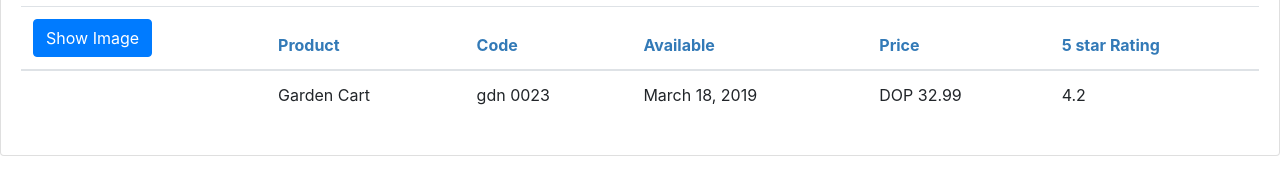
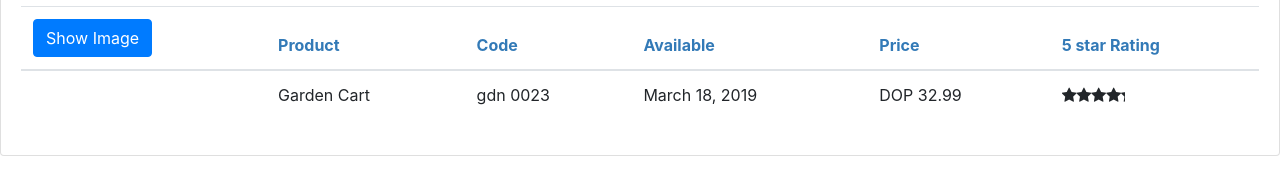
Before and after one commit to bbaldallaque/AngularClass, an Angular app in the folder AprendiendoAngular/: page / in a window 1280 px wide. Shown: the part 187-356 px from the top of the page. Built offline with nearby package versions, Linux system fonts and the light colour scheme.

Commit message:
Building Nested Components

```diff
--- a/AprendiendoAngular/src/app/Product/product-list-component.html
+++ b/AprendiendoAngular/src/app/Product/product-list-component.html
@@ -39,7 +39,9 @@
                         <td>{{ product.productCode | lowercase | convertToSpaces: '-' }}</td>
                         <td>{{ product.releaseDate }}</td>
                         <td>{{ product.price | currency: 'DOP ': 'symbol': '1.2-2'}}</td>
-                        <td>{{ product.starRating }}</td>
+                        <td>
+                            <pm-star [rating]='product.starRating' (ratingClicked)='onRatingClicked($event)'></pm-star>
+                        </td>
                     </tr>
                 </tbody>
             </table>
--- a/AprendiendoAngular/src/app/Product/product-list.component.ts
+++ b/AprendiendoAngular/src/app/Product/product-list.component.ts
@@ -51,6 +51,10 @@ constructor() {
 
 }
 
+onRatingClicked(message: string): void {
+  this.pageTitle = 'Product List: ' + message;
+}
+
 performFilter(filterBy: string): IProduct[] {
   filterBy = filterBy.toLocaleLowerCase();
   return this.products.filter((product: IProduct) =>
--- a/AprendiendoAngular/src/app/app.module.ts
+++ b/AprendiendoAngular/src/app/app.module.ts
@@ -7,12 +7,14 @@ import { AppComponent } from './app.component';
 import { ProductListComponent } from './Product/product-list.component';
 import { from } from 'rxjs';
 import { ConvertToSpacesPipe } from './shared/convert-to-spaces.pipe';
+import { StarComponent } from './shared/star.component';
 
 @NgModule({
   declarations: [
     AppComponent,
     ProductListComponent,
-    ConvertToSpacesPipe
+    ConvertToSpacesPipe,
+    StarComponent
   ],
   imports: [
     BrowserModule,
--- /dev/null
+++ b/AprendiendoAngular/src/app/shared/star.component.css
@@ -0,0 +1,7 @@
+.crop {
+    overflow: hidden;
+}
+
+div {
+    cursor: pointer;
+}
--- /dev/null
+++ b/AprendiendoAngular/src/app/shared/star.component.html
@@ -0,0 +1,9 @@
+<div class="crop" [style.width.px]="starWidth" [title]="rating" (click)="onClick()">
+    <div style="width: 75px">
+        <span class="fa fa-star"></span>
+        <span class="fa fa-star"></span>
+        <span class="fa fa-star"></span>
+        <span class="fa fa-star"></span>
+        <span class="fa fa-star"></span>
+    </div>
+</div>
--- /dev/null
+++ b/AprendiendoAngular/src/app/shared/star.component.ts
@@ -0,0 +1,22 @@
+import { Component, OnChanges, Input, EventEmitter, Output} from '@angular/core';
+/*import { EventEmitter } from 'events';*/
+
+@Component({
+  selector: 'pm-star',
+  templateUrl: './star.component.html',
+  styleUrls: ['./star.component.css']
+})
+
+export class StarComponent implements OnChanges {
+@Input() rating: number;
+ starWidth: number;
+ @Output() ratingClicked: EventEmitter<string> = new EventEmitter<string>();
+
+ ngOnChanges(): void {
+  this.starWidth = this.rating * 75 / 5;
+
+   }
+  onClick(): void {
+    this.ratingClicked.emit(`The rating ${this.rating} was clicke!`)
+  }
+}
```
